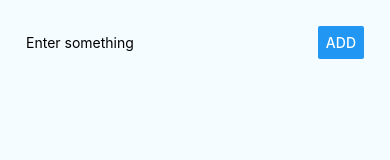
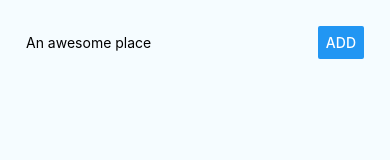
Before and after one commit to parkerneff/react_native_course, a React Native app: screen / in a window 390 px wide. Shown: the top 160 px of the page. Built offline with nearby package versions, Linux system fonts and the light colour scheme.

Commit message:
incremental

```diff
--- a/App.js
+++ b/App.js
@@ -7,61 +7,36 @@
  */
 
 import React, {Component} from 'react';
-import {Platform, StyleSheet, Text, TextInput, View, Button} from 'react-native';
-import ListItem from "./src/components/ListItem/ListItem"
+import { StyleSheet,  View} from 'react-native';
+import PlaceInput from "./src/components/PlaceInput/PlaceInput";
+import PlaceList from "./src/components/PlaceList/PlaceList";
 
-const instructions = Platform.select({
-    ios: 'Press Cmd+R to reload,\n' + 'Cmd+D or shake for dev menu',
-    android:
-        'Double tap R on your keyboard to reload,\n' +
-        'Shake or press menu button for dev menu',
-});
+
 
 type Props = {};
+
 export default class App extends Component<Props> {
 
     state = {
-        placeName: "",
         places: []
     }
 
-    placeNameChangedHandler = (val) => {
+    placeAddedHandler = placeName => {
 
-        this.setState({
-            placeName: val
-        });
-    };
-
-    placeSubmitHandler = () => {
-        if (this.state.placeName === "") {
-            return;
-        }
         this.setState(prevState => {
             return {
-                places: prevState.places.concat(prevState.placeName)
+                places: prevState.places.concat(placeName)
             };
         });
     };
 
     render() {
-        const placesOutput = this.state.places.map((place, i) => (
-            <ListItem key={i} placeName={place} />
-        ));
+
         return (
             <View style={styles.container}>
-                <View style={styles.inputContainer} >
-                    <TextInput placeholder="Enter something"
-                               value={this.state.placeName}
-                               style={{width: 300}}
-                               onChangeText={this.placeNameChangedHandler}
-                               style={styles.placeInput}/>
-                    <Button title="Add"
-                            style={styles.placeButton}
-                            onPress={this.placeSubmitHandler} />
-                </View>
-                <View style={styles.listContainer}>
-                    {placesOutput}
-                </View>
+                <PlaceInput onPlaceAdded={this.placeAddedHandler}/>
+
+                <PlaceList places={this.state.places} />
 
 
             </View>
@@ -77,32 +52,32 @@ const styles = StyleSheet.create({
         alignItems: 'center',
         backgroundColor: '#F5FCFF',
     },
-    inputContainer: {
+    zinputContainer: {
         //flex: 1,
         width: "100%",
         flexDirection: "row",
         justifyContent: "space-between",
         alignItems: "center"
     },
-    welcome: {
+    zwelcome: {
         fontSize: 20,
         textAlign: 'center',
         margin: 10,
     },
-    instructions: {
+    zinstructions: {
         textAlign: 'center',
         color: '#333333',
         marginBottom: 5,
     },
-    placeInput: {
+    zplaceInput: {
         width: "70%"
 
     },
-    placeButton: {
+    zplaceButton: {
         width: "30%"
 
     },
-    listContainer: {
+    zlistContainer: {
         width: "100%"
     }
 });
--- /dev/null
+++ b/src/components/PlaceInput/PlaceInput.js
@@ -0,0 +1,64 @@
+import React, {Component} from 'react';
+import {View,  StyleSheet, TextInput, Button} from 'react-native';
+
+
+class PlaceInput extends Component {
+    state = {
+        placeName: ""
+    }
+
+    placeNameChangedHandler = (val) => {
+
+        this.setState({
+            placeName: val
+        });
+    };
+
+
+    placeSubmitHandler = () => {
+        if (this.state.placeName === "") {
+            return;
+        }
+        this.props.onPlaceAdded(this.state.placeName);
+    };
+
+    render() {
+        return (
+            <View style={styles.inputContainer}>
+                <TextInput placeholder="An awesome place"
+                           value={this.state.placeName}
+                           style={{width: 300}}
+                           onChangeText={this.placeNameChangedHandler}
+                           style={styles.placeInput}/>
+                <Button title="Add"
+                        style={styles.placeButton}
+                        onPress={this.placeSubmitHandler}/>
+            </View>
+
+        )};
+
+
+
+}
+
+
+const styles = StyleSheet.create({
+    inputContainer: {
+        //flex: 1,
+        width: "100%",
+        flexDirection: "row",
+        justifyContent: "space-between",
+        alignItems: "center"
+    },
+    placeInput: {
+        width: "70%"
+
+    },
+    placeButton: {
+        width: "30%"
+
+    },
+
+});
+
+export default PlaceInput;
--- /dev/null
+++ b/src/components/PlaceList/PlaceList.js
@@ -0,0 +1,25 @@
+import React from 'react';
+import {StyleSheet, View} from "react-native";
+import ListItem from "../ListItem/ListItem";
+
+const placeList = (props) => {
+
+    const placesOutput = props.places.map((place, i) => (
+        <ListItem key={i} placeName={place} />
+    ));
+    return (
+        <View style={styles.listContainer}>
+            {placesOutput}
+        </View>
+    );
+
+};
+
+const styles = StyleSheet.create({
+
+    listContainer: {
+        width: "100%"
+    }
+});
+
+export default placeList;
```
